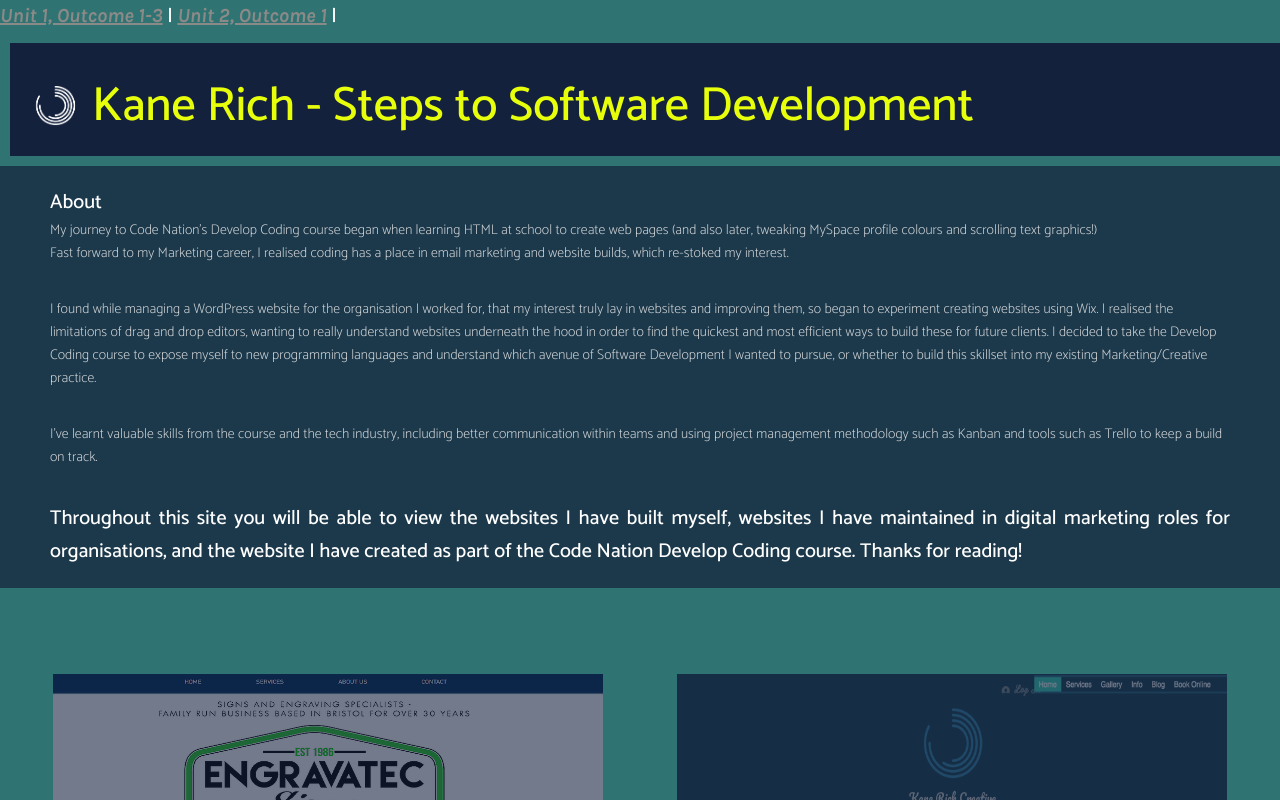
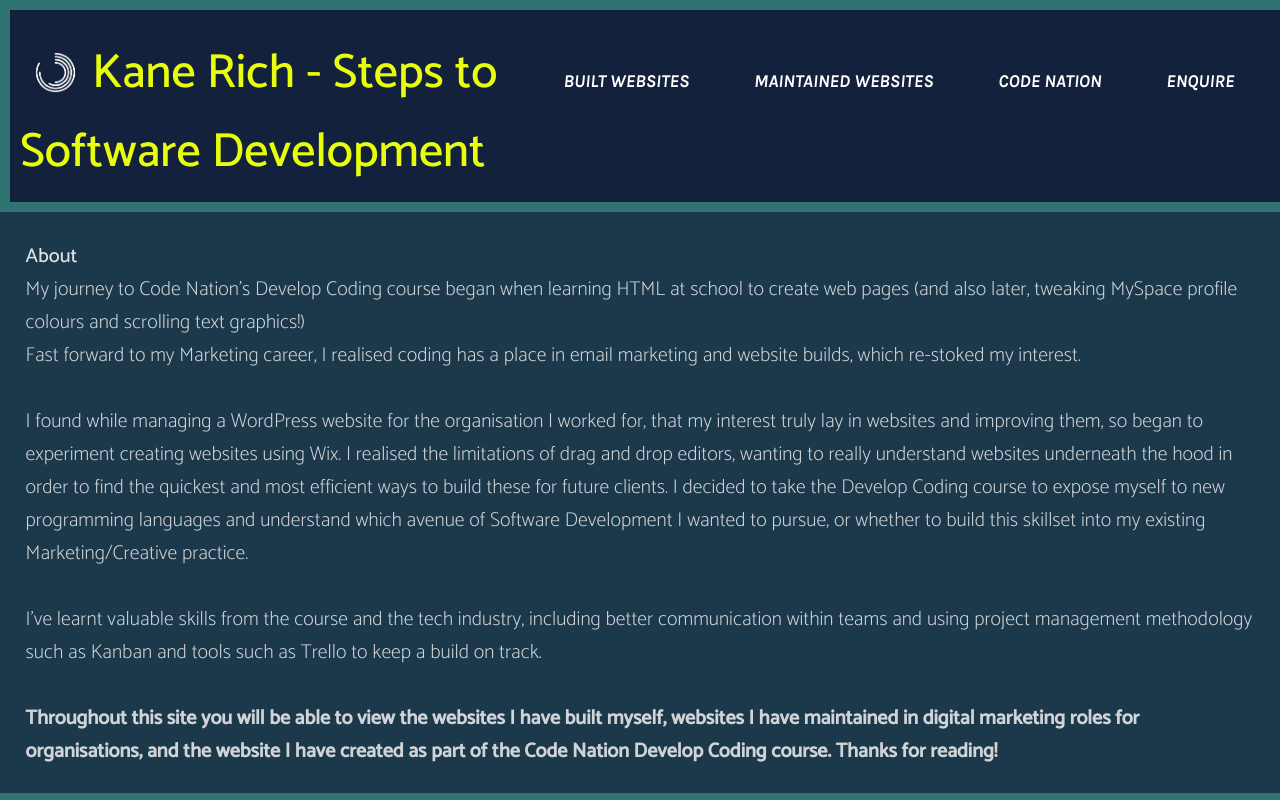
Before and after one commit to kanebristol/first_website, a plain HTML site: page index.html in a window 1280 px wide. Shown: the top 800 px of the page. Drawn offline with Linux system fonts and the light colour scheme.

Commit message:
Update 18 06 2020

```diff
--- a/index.html
+++ b/index.html
@@ -2,22 +2,30 @@
 <html lang="en">
     <head>
         <meta charset="UTF-8">
+        <meta name="viewport" content="width-device-width, initial-scale=1.0">
         <title>Kane Rich - Web Design Portfolio</title>
         <link rel="stylesheet" type="text/css" href="main.css">
+        <link rel="stylesheet" type="text/css" href="queries.css">
     </head>
     <body>
         <header>
             <nav>
-                <div class="top-section">
-                    <a href="coden_page1.html"> Unit 1, Outcome 1-3</a> | <a href="coden_page4.html"> Unit 2, Outcome 1</a> |
+                <div class="row">
+                    <ul class="main-nav js--main-nav">
+                        <li><a href="#features">Built Websites</a></li>
+                        <li><a href="#works">Maintained Websites</a></li>
+                        <li><a href="#cities">Code Nation</a></li>
+                        <li><a href=mailto:"kaneaaronrich@gmail.com">Enquire</a></li>
+                    </ul>
                 </div>
             </nav>
+        </header>
                 <div class="name-section">
                     <img src="logominusname.png" class="logo">
                         <h1>Kane Rich - Steps to Software Development</h1>
                 </div>
-        </header>
-    <div class="about-kane"><img src=""
+
+    <div class="about-kane">
         <h2>About</h2>
             <p>My journey to Code Nation's Develop Coding course began when learning HTML at school to create web pages (and also later, tweaking MySpace profile colours and scrolling text graphics!)
             <br>
@@ -25,34 +33,40 @@
             <br>
             <p>I found while managing a WordPress website for the organisation I worked for, that my interest truly lay in websites and improving them, so began to experiment creating websites using Wix. I realised the limitations of drag and drop editors, wanting to really understand websites underneath the hood in order to find the quickest and most efficient ways to build these for future clients. I decided to take the Develop Coding course to expose myself to new programming languages and understand which avenue of Software Development I wanted to pursue, or whether to build this skillset into my existing Marketing/Creative practice.</p>
             <br>
-            <p>I've learnt valuable skills from the course and the tech industry, including better communication within teams and using project management methodology such as Kanban and tools such as Trello to keep a build on track.</p>
-            <br>Throughout this site you will be able to view the websites I have built myself, websites I have maintained in digital marketing roles for organisations, and the website I have created as part of the Code Nation Develop Coding course. Thanks for reading!
+            <p>I've learnt valuable skills from the course and the tech industry, including better communication within teams and using project management methodology such as Kanban and tools such as Trello to keep a build on track.</p><br>
+            <p><strong>Throughout this site you will be able to view the websites I have built myself, websites I have maintained in digital marketing roles for organisations, and the website I have created as part of the Code Nation Develop Coding course. Thanks for reading!</strong></p>
         </div>
 
-<div class="built-websites"><br><br>
+        <section class="section-features js--section-features" id="features"><br><br>
 
     <div class="container">
         <div class="box box1 screengrab"><img src="engravatecscreenshot.png" alt="Screenshot of Engravatec website, built by Kane Rich">Engravatec</div>
         <div class="box box2 screengrab"><a href="https://www.kanerich.com"><img src="kanerichscreenshot.png" alt="Screenshot of Kane Rich Creative website built by Kane Rich">Kane Rich Creative</a></div>
         <div class="box box3 screengrab"><a href="https://www.atomicsigns.co.uk"><img src="atomicsignsscreenshot.png" alt="Screenshot of Atomic Signs website built by Kane Rich">Atomic Signs</a></div>
+        <br><br>
         <div class="section-divider-text">BUILT WEBSITES<br><br></div>
     </div>
+</section>
 
 
 
-    <div class="container-two">
-        <div class="box box4 screengrab"><a href="https://www.empirefightingchance.org"><img src="empirefightingchancescreenshot.png" alt="Screenshot of Empire Fighting Chance website, maintained by Kane Rich">Empire Fighting Chance</a></div>
-        <div class="box box5 screengrab"><a href="https://www.mccarthyandstone.co.uk"><img src="mccarthyandstonescreenshot.png" alt="Screenshot of McCarthy & Stone website, some developments pages maintained by Kane Rich">McCarthy & Stone</a></div>
-        <div class="box box6 screengrab"><a href="https://www.atomicsigns.co.uk"><img src="atomicsignsscreenshot.png" alt="Screenshot of Atomic Signs website, updated by Kane Rich">Atomic Signs</a></div>
-        <div class="maintained-divider-text">MAINTAINED WEBSITES<br><br></div>
-</div>
+<div class="container-two"><section class="section-works" id="works"></section>
+    <div class="box box4 screengrab"><a href="https://www.empirefightingchance.org"><img src="empirefightingchancescreenshot.png" alt="Screenshot of Empire Fighting Chance website, maintained by Kane Rich">Empire Fighting Chance</a></div>
+    <div class="box box5 screengrab"><a href="https://www.mccarthyandstone.co.uk"><img src="mccarthyandstonescreenshot.png" alt="Screenshot of McCarthy & Stone website, some developments pages maintained by Kane Rich">McCarthy & Stone</a></div>
+    <div class="box box6 screengrab"><a href="https://www.atomicsigns.co.uk"><img src="atomicsignsscreenshot.png" alt="Screenshot of Atomic Signs website, updated by Kane Rich">Atomic Signs</a></div>
+    <br><br>
+    <div class="maintained-divider-text">MAINTAINED WEBSITES<br><br></div>
+    </div>
+</section>
 
+<section class="section-plans js--section-plans" id="cities">
 <div class="container-three">
     <div class="box box1 screengrab2"><a href="coden_page1.html"><img src="codenation.png"><h3>Unit 1, Outcomes 1-3</h3></a></div>
     <div class="box box2 screengrab2"><a href="coden_page4.html"><img src="codenation.png"><h3>Unit 2, Outcome 1</h3></a></div>
 
+
     <div class="maintained-divider-text-small">Code Nation - Level 2 Certificate in IT User Skills in Open Systems and Enterprise<br>Coursework</div>
 </div>
-
+</section>
 </body>
 </html>
```
